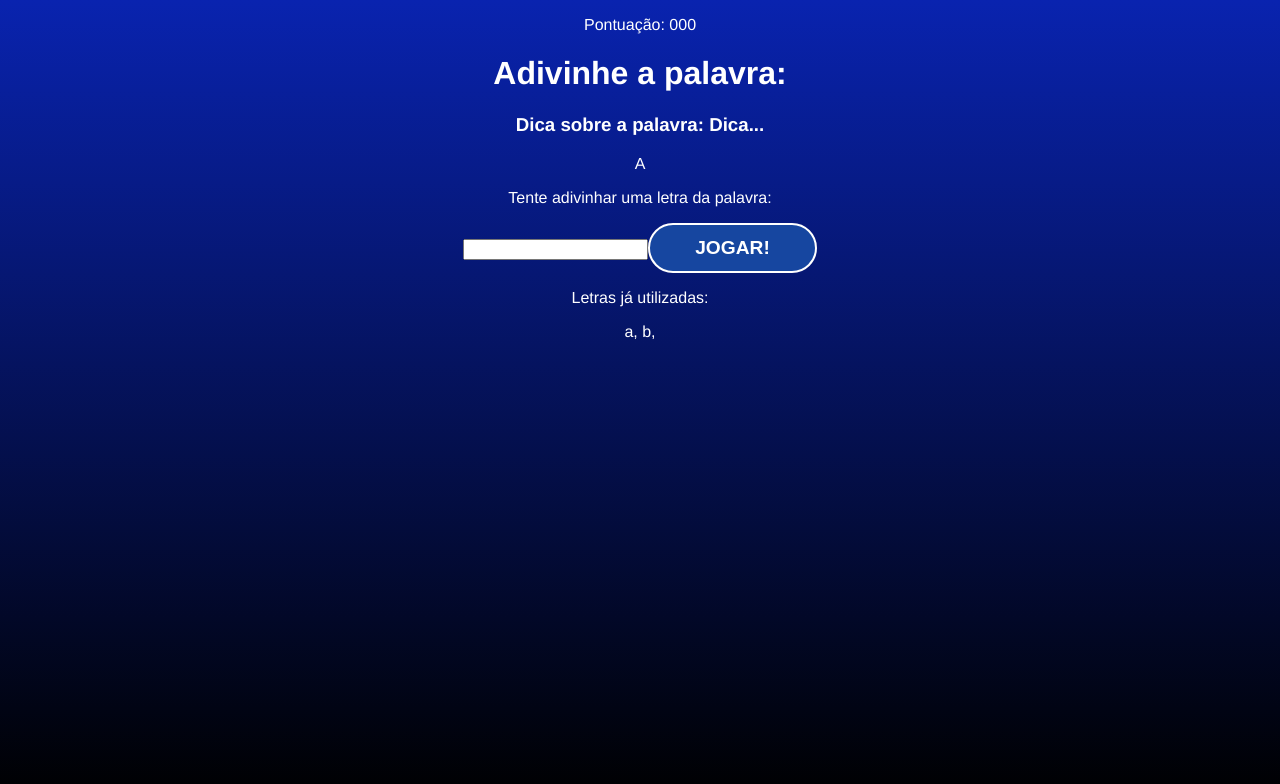
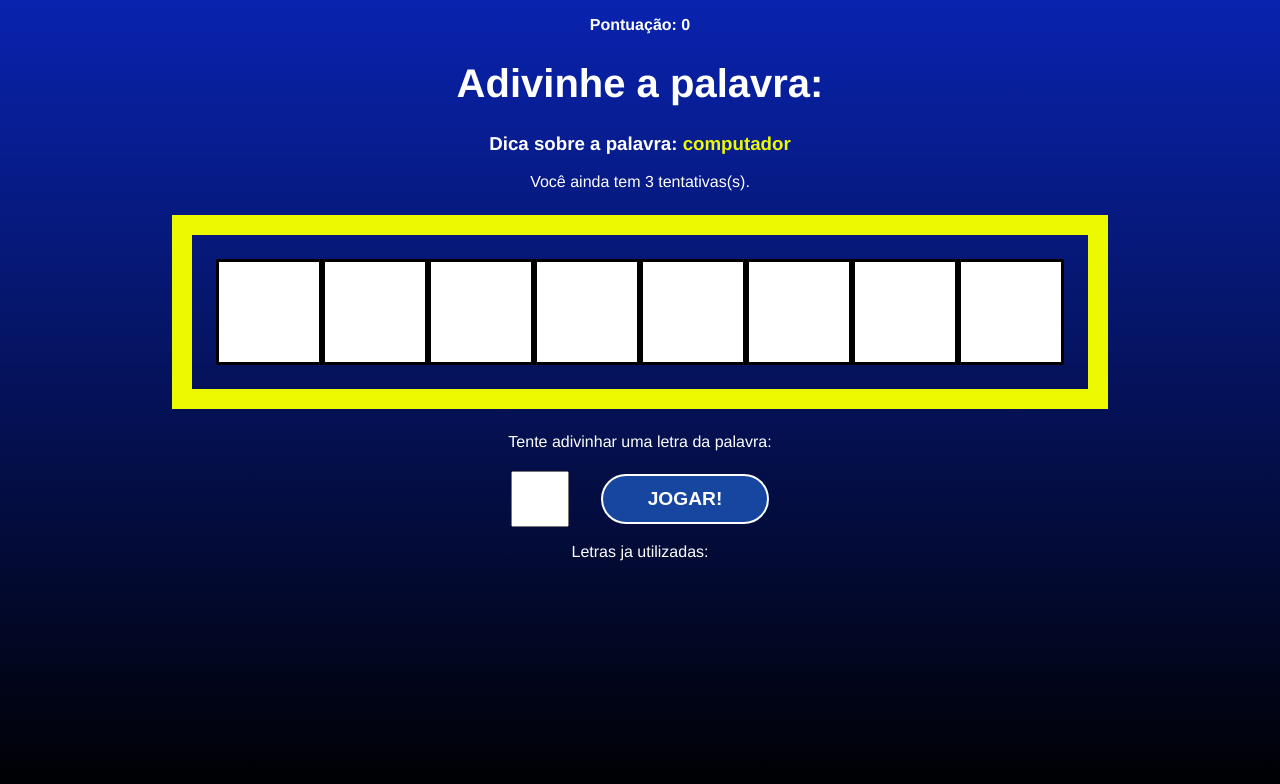
Before and after one commit to gabriell3103/Secret-Word, a React (Vite) app in the folder Secret_Word/: page / in a window 1280 px wide. Both pictures are taken after a click on the button "COMEÇAR O JOGO". Shown: the top 784 px of the page. Built offline with nearby package versions, Linux system fonts and the light colour scheme.

Commit message:
Inserção do css no componente jogo

```diff
--- a/Secret_Word/src/App.jsx
+++ b/Secret_Word/src/App.jsx
@@ -22,9 +22,14 @@
   const [gameStage, setGameStage] = useState(stages[0].name)
   const [words] = useState(wordsList)
 
-  const [pickedWord, setPickedWord] = useState("")
-  const [pickedCategory, setPickedCategory] = useState("")
-  const [letter, setLetter] = useState([])
+  const [pickedWord, setPickedWord] = useState("");
+  const [pickedCategory, setPickedCategory] = useState("");
+  const [letters, setLetters] = useState([]);
+
+  const [guessedLetters, setGuessedLetters] = useState([])
+  const [wrongLetters, setWrongLetters] = useState([])
+  const [guesses, setGuesses] = useState(3)
+  const [score, setScore] = useState(0)
 
   const pickWordAndCategory = () =>{
     // pick a random category
@@ -43,13 +48,15 @@
     const {word, category} = pickWordAndCategory()
 
     // create an array of letters
-    let wordsLetters = word.split("")
-    wordsLetters = wordsLetters.map((l) => l.toLowerCase())
+    let wordLetters = word.split("");
+    wordLetters = wordLetters.map((l) => l.toLowerCase());
+
+    console.log(wordLetters)
 
     // fill states
     setPickedWord(word)
     setPickedCategory(category)
-    setLetter(wordsLetters)
+    setLetters(wordLetters)
 
 
     setGameStage(stages[1].name)
@@ -68,7 +75,18 @@
   return (
     <div className='App'>
       {gameStage === "start" && <StartScreen startGame={startGame}/>}
-      {gameStage === "game" && <Game verifyLetter={verifyLetter}/>}
+      {gameStage === "game" && (
+        <Game
+          verifyLetter={verifyLetter}
+          pickedWord={pickedWord}
+          pickedCategory={pickedCategory}
+          letters={letters}
+          guessedLetters={guessedLetters}
+          wrongLetters={wrongLetters}
+          guesses={guesses}
+          score={score}
+        />
+      )}
       {gameStage === "end" && <GameOver retry={retry}/>}
     </div>
   )
--- a/Secret_Word/src/components/Game.css
+++ b/Secret_Word/src/components/Game.css
@@ -0,0 +1,49 @@
+.game h1 {
+    font-size: 2.5em;
+}
+
+.points span {
+    font-weight: bold;
+}
+
+.tip span {
+    color: #ecfa00;
+}
+
+.wordContainer {
+    margin: 1.5em;
+    padding: 1.5em;
+    border: 20px solid #ecfa00;
+    display: flex;
+}
+
+.letter,
+.blankSquare {
+    font-size: 70px;
+    line-height: 1.5;
+    border: 3px solid #000;
+    height: 100px;
+    width: 100px;
+    text-transform: uppercase;
+    background-color: #fff;
+    color: #000;
+    font-weight: bold;
+}
+
+.letterContainer p {
+    margin-bottom: 1.2em;
+}
+
+.letterContainer form {
+    display: flex;
+    align-items: center;
+    justify-content: center;
+}
+
+.letterContainer input {
+    height: 50px;
+    width: 50px;
+    font-size: 2em;
+    text-align: center;
+    margin-right: 1em;
+}
--- a/Secret_Word/src/components/Game.jsx
+++ b/Secret_Word/src/components/Game.jsx
@@ -1,18 +1,35 @@
 import "./Game.css"
 
-const Game = ({verifyLetter}) => {
+const Game = ({
+    verifyLetter,
+    pickedWord,
+    pickedCategory,
+    letters,
+    guessedLetters,
+    wrongLetters,
+    guesses,
+    score
+}) => {
   return (
     <div className="game">
         <p className="points">
-            <span>Pontuação: 000</span>
+            <span>Pontuação: {score}</span>
         </p>
         <h1>Adivinhe a palavra:</h1>
         <h3 className="tip">
-            Dica sobre a palavra: <span>Dica...</span>
+            Dica sobre a palavra: <span>{pickedCategory}</span>
         </h3>
+        <p>Você ainda tem {guesses} tentativas(s).</p>
         <div className="wordContainer">
-            <span className="letter">A</span>
-            <span className="blanckSquare"></span>
+        {letters.map((letter, i) =>
+          guessedLetters.includes(letter) ? (
+            <span className="letter" key={i}>
+              {letter}
+            </span>
+          ) : (
+            <span key={i} className="blankSquare"></span>
+          )
+        )}
         </div>
         <div className="letterContainer">
             <p>Tente adivinhar uma letra da palavra:</p>
@@ -22,9 +39,10 @@
             </form>
         </div>
         <div className="wrongLetterContainer">
-            <p>Letras já utilizadas:</p>
-            <span>a, </span>
-            <span>b, </span>
+            <p>Letras ja utilizadas:</p>
+            {wrongLetters.map((letter, i) => (
+                <span key={i}>{letter}</span>
+            ))}
         </div>
     </div>
   )
```
